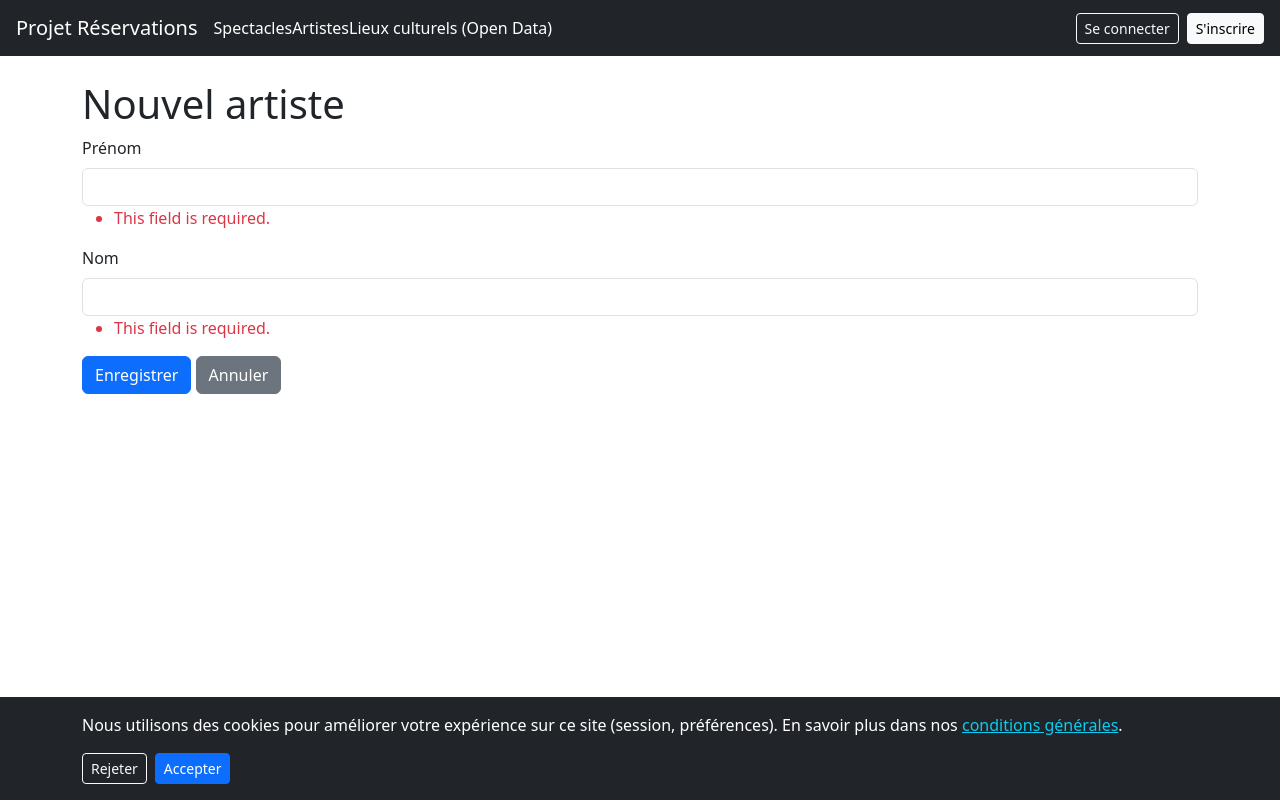
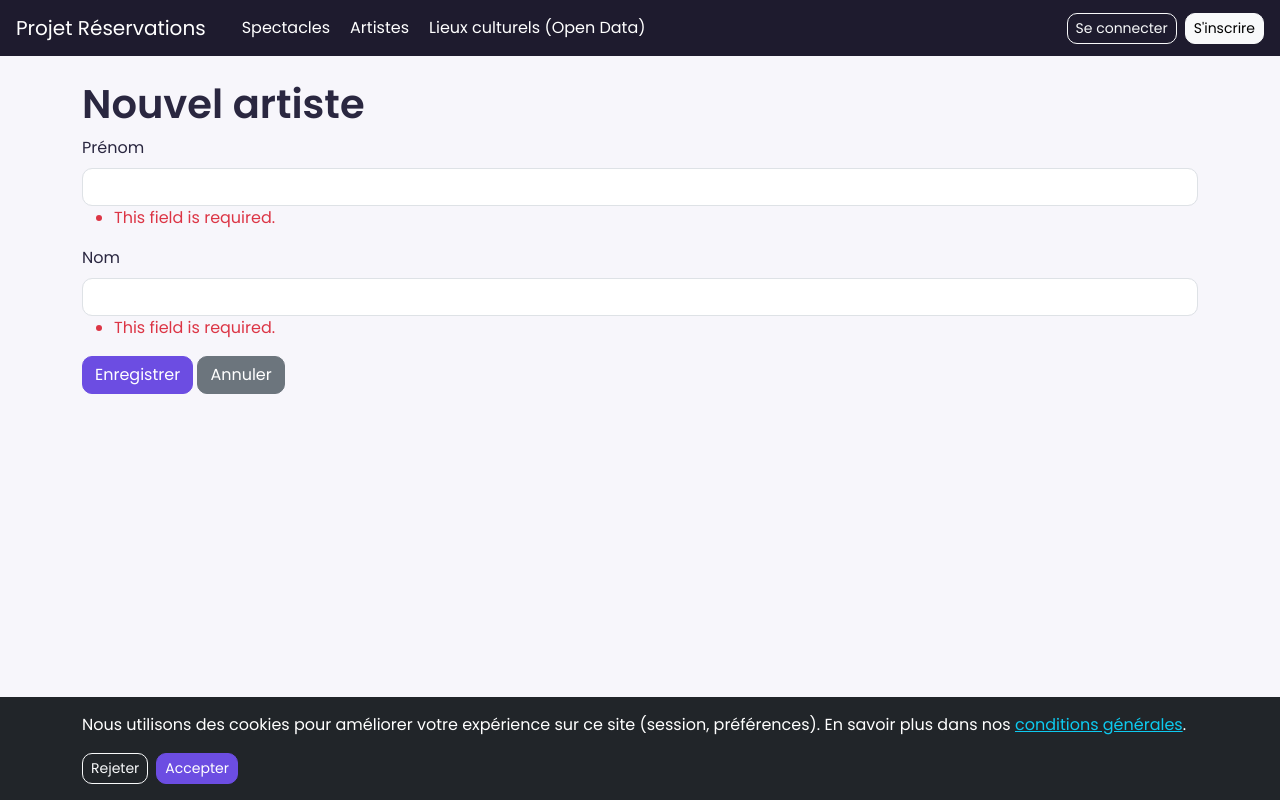
Before and after one commit to mehdichouati/Django_PID, a Django app: page /artist/store in a window 1280 px wide. Run offline with Django 5.2, Linux system fonts and the light colour scheme; tables that the repository leaves empty hold one stand-in row (values such as "Sample post").

Commit message:
Frontend : palette de couleurs, police Poppins et style épuré (custom.css)

```diff
--- /dev/null
+++ b/reservations/catalogue/static/catalogue/css/custom.css
@@ -0,0 +1,62 @@
+/* ===========================================
+   Palette et variables — à modifier ici seulement
+   =========================================== */
+:root {
+    --color-primary: #6C4DE2;      /* violet — couleur d'accent principale */
+    --color-primary-dark: #5638C4;
+    --color-dark: #1E1B2E;         /* fond navbar/footer */
+    --color-bg: #F7F6FB;           /* fond de page */
+    --color-text: #2A2740;
+    --radius: 10px;
+}
+
+body {
+    background-color: var(--color-bg);
+    color: var(--color-text);
+    font-family: 'Poppins', sans-serif;
+}
+
+/* Navbar */
+.navbar {
+    background-color: var(--color-dark) !important;
+}
+.navbar .nav-link {
+    margin-left: 1.25rem;
+}
+
+/* Boutons */
+.btn-primary {
+    background-color: var(--color-primary);
+    border-color: var(--color-primary);
+}
+.btn-primary:hover {
+    background-color: var(--color-primary-dark);
+    border-color: var(--color-primary-dark);
+}
+.btn, .form-control, .form-select {
+    border-radius: var(--radius);
+}
+
+/* Cartes (fiches spectacle, lieux culturels...) */
+.card {
+    border: none;
+    border-radius: var(--radius);
+    box-shadow: 0 2px 10px rgba(30, 27, 46, 0.06);
+    transition: transform 0.15s ease, box-shadow 0.15s ease;
+}
+.card:hover {
+    transform: translateY(-3px);
+    box-shadow: 0 6px 16px rgba(30, 27, 46, 0.1);
+}
+
+/* Titres */
+h1, h2, h3 {
+    font-weight: 600;
+}
+
+/* Tableaux */
+.table {
+    background-color: white;
+    border-radius: var(--radius);
+    overflow: hidden;
+}
--- a/reservations/catalogue/templates/catalogue/base.html
+++ b/reservations/catalogue/templates/catalogue/base.html
@@ -1,9 +1,13 @@
+{% load static %}
 <!DOCTYPE html>
 <html lang="fr">
 <head>
     <meta charset="UTF-8">
     <title>{% block title %}Projet Réservations{% endblock %}</title>
     <link href="https://cdn.jsdelivr.net/npm/bootstrap@5.3.0/dist/css/bootstrap.min.css" rel="stylesheet">
+    <link rel="preconnect" href="https://fonts.googleapis.com">
+    <link href="https://fonts.googleapis.com/css2?family=Poppins:wght@400;500;600;700&display=swap" rel="stylesheet">
+    <link href="{% static 'catalogue/css/custom.css' %}" rel="stylesheet">
 </head>
 <body>
 <nav class="navbar navbar-expand navbar-dark bg-dark px-3">
```
